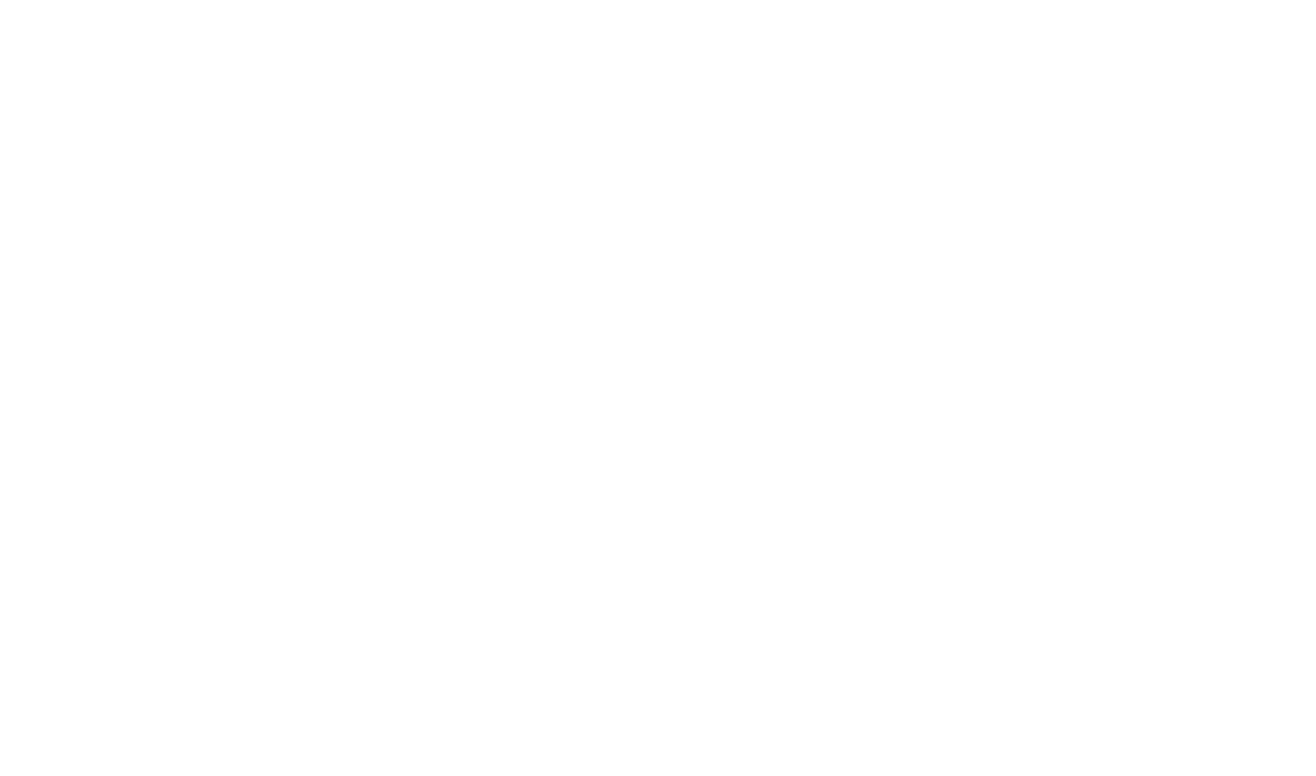
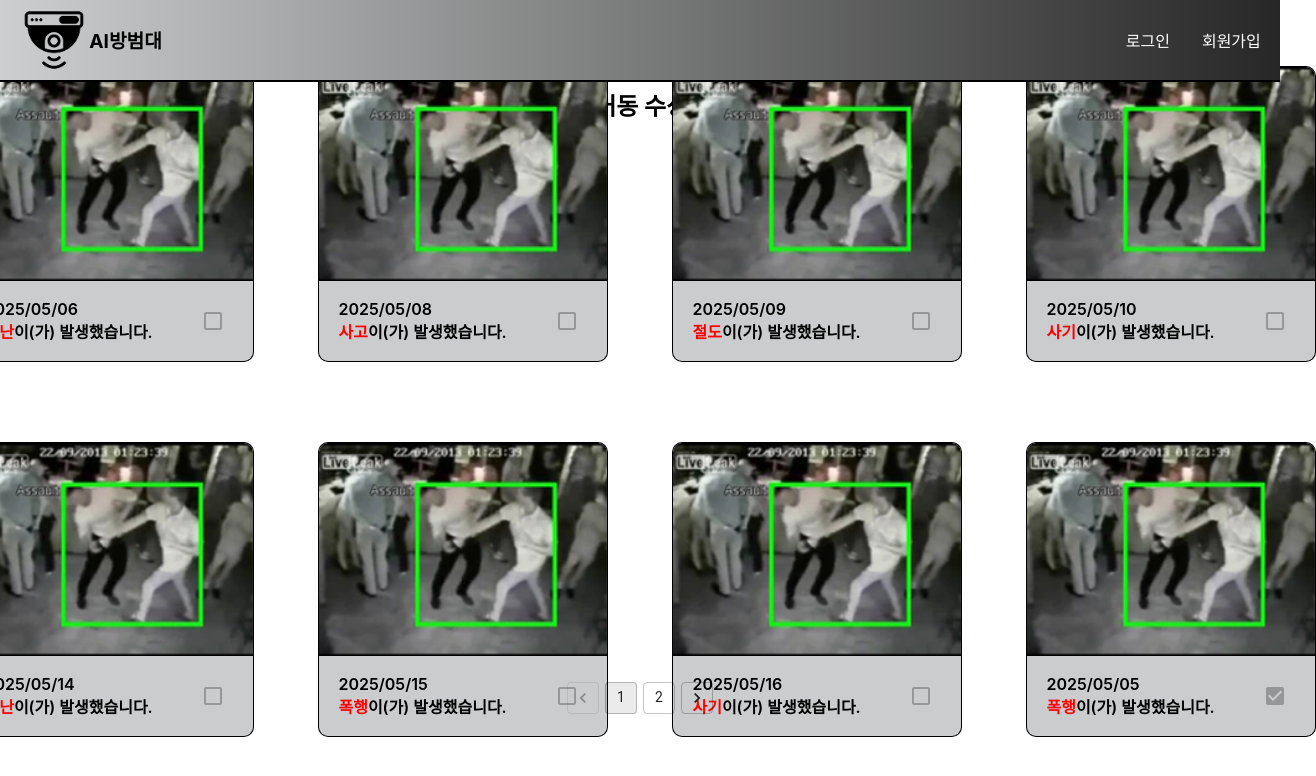
Before and after one commit to AI-Security-Guard/AI-Security-Guard, a React (Create React App) app in the folder client/: page /List in a window 1280 px wide. Before the commit this address had no page. Shown: the top 776 px of the page, 1316 px wide, since content can reach past the window. Built offline with nearby package versions, Linux system fonts and the light colour scheme.

Commit message:
desgin: 디자인 초안 #13

```diff
--- a/client/src/App.js
+++ b/client/src/App.js
@@ -1,12 +1,15 @@
 import './App.css';
 import { BrowserRouter as Router, Route, Routes } from 'react-router-dom';
 import MainPage from './page/MainPage/MainPage.js';
+import ListPage from './page/ListPage/ListPage.js';
+
 function App() {
     return (
         <>
             <Router>
                 <Routes>
                     <Route path='/' element={<MainPage />} />
+                    <Route path='/List' element={<ListPage />} />
                 </Routes>
             </Router>
         </>
--- a/client/src/component/Sidebar/Sidebar.style.js
+++ b/client/src/component/Sidebar/Sidebar.style.js
@@ -3,7 +3,7 @@
     background: linear-gradient(to bottom, #cdcecf 0%, #272727 100%);
     position: fixed;
     height: 89%;
-    width: 14%;
+    width: 16%;
     bottom: 0;
     padding: 0.5%;
 `;
--- /dev/null
+++ b/client/src/page/ListPage/ListPage.js
@@ -0,0 +1,102 @@
+import React, { useState } from 'react';
+import { Pagination } from '@mui/material';
+import {
+    ListContainer,
+    UnconfirmedCountMessage,
+    SuspectEntry,
+    SuspectPoto,
+    SuspectDetail,
+    Date,
+    DetailMessage,
+    ConfirmCheckbox,
+    IncidentInfo,
+    SuspectContainer,
+    SuspectColumn,
+} from './ListPage.style.js';
+import Header from '../../component/Header/Header.js';
+
+function ListPage() {
+    const entries = [
+        { date: '2025/05/05', message: '폭행', checked: true },
+        { date: '2025/05/06', message: '도난', checked: false },
+        { date: '2025/05/07', message: '폭행', checked: true },
+        { date: '2025/05/08', message: '사고', checked: false },
+        { date: '2025/05/09', message: '절도', checked: false },
+        { date: '2025/05/10', message: '사기', checked: false },
+        { date: '2025/05/11', message: '폭행', checked: true },
+        { date: '2025/05/12', message: '사고', checked: true },
+        { date: '2025/05/13', message: '폭행', checked: true },
+        { date: '2025/05/14', message: '도난', checked: false },
+        { date: '2025/05/15', message: '폭행', checked: false },
+        { date: '2025/05/16', message: '사기', checked: false },
+        { date: '2025/05/17', message: '절도', checked: true },
+        { date: '2025/05/18', message: '사고', checked: true },
+        { date: '2025/05/19', message: '폭행', checked: true },
+    ];
+
+    const [currentPage, setCurrentPage] = useState(1);
+    const itemsPerPage = 8;
+
+    const handlePageChange = (event, page) => {
+        setCurrentPage(page);
+    };
+
+    const sortedEntries = [...entries].sort((a, b) => a.checked - b.checked);
+    const indexOfLastEntry = currentPage * itemsPerPage;
+    const indexOfFirstEntry = indexOfLastEntry - itemsPerPage;
+    const currentEntries = sortedEntries.slice(indexOfFirstEntry, indexOfLastEntry);
+    const unconfirmedCount = entries.filter((entry) => !entry.checked).length;
+    return (
+        <>
+            <Header />
+            <ListContainer>
+                <UnconfirmedCountMessage>
+                    "관리자님 확인하지 않은 거동 수상자 목록이 {unconfirmedCount}개 있습니다."
+                </UnconfirmedCountMessage>
+                <SuspectContainer>
+                    <SuspectColumn>
+                        {currentEntries.slice(0, 4).map((entry, index) => (
+                            <SuspectEntry key={index}>
+                                <SuspectPoto src='/image/poto.png' alt='임시 이미지' />
+                                <SuspectDetail>
+                                    <IncidentInfo>
+                                        <Date>{entry.date}</Date>
+                                        <DetailMessage>
+                                            <span style={{ color: 'red' }}>{entry.message}</span>이(가) 발생했습니다.
+                                        </DetailMessage>
+                                    </IncidentInfo>
+                                    <ConfirmCheckbox checked={entry.checked} disabled={true} />
+                                </SuspectDetail>
+                            </SuspectEntry>
+                        ))}
+                    </SuspectColumn>
+                    <SuspectColumn>
+                        {currentEntries.slice(4, 8).map((entry, index) => (
+                            <SuspectEntry key={index}>
+                                <SuspectPoto src='/image/poto.png' alt='임시 이미지' />
+                                <SuspectDetail>
+                                    <IncidentInfo>
+                                        <Date>{entry.date}</Date>
+                                        <DetailMessage>
+                                            <span style={{ color: 'red' }}>{entry.message}</span>이(가) 발생했습니다.
+                                        </DetailMessage>
+                                    </IncidentInfo>
+                                    <ConfirmCheckbox checked={entry.checked} disabled={true} />
+                                </SuspectDetail>
+                            </SuspectEntry>
+                        ))}
+                    </SuspectColumn>
+                </SuspectContainer>
+                <Pagination
+                    count={Math.ceil(sortedEntries.length / itemsPerPage)} // 정렬된 데이터를 기준으로 페이지 수 계산
+                    page={currentPage}
+                    onChange={handlePageChange}
+                    variant='outlined'
+                    shape='rounded'
+                />
+            </ListContainer>
+        </>
+    );
+}
+
+export default ListPage;
--- /dev/null
+++ b/client/src/page/ListPage/ListPage.style.js
@@ -0,0 +1,83 @@
+import styled, { keyframes } from 'styled-components';
+import { Checkbox, FormControlLabel, Button } from '@mui/material';
+
+export const ListContainer = styled.div`
+    display: flex;
+    flex-direction: column;
+    align-items: center;
+    justify-content: center;
+    height: 100vh;
+    gap: 10%;
+    width: 100%;
+`;
+
+export const UnconfirmedCountMessage = styled.div`
+    font-size: 1.5rem;
+    font-weight: bold;
+`;
+
+export const SuspectContainer = styled.div`
+    display: flex;
+    flex-direction: column;
+    gap: 5rem;
+    height: 50%;
+    align-items: center;
+    justify-content: center;
+    width: 100%;
+`;
+
+export const SuspectColumn = styled.div`
+    display: flex;
+    gap: 4rem;
+    width: 100%;
+    align-items: center;
+    justify-content: center;
+`;
+
+export const SuspectEntry = styled.div`
+    display: flex;
+    flex-direction: column;
+    transition: transform 0.5s ease, box-shadow 0.5s ease;
+    &:hover {
+        transform: scale(1.05);
+        box-shadow: 0px 6px 10px rgba(0, 0, 0, 0.1), 0px 10px 20px rgba(0, 0, 0, 0.15), 0px 15px 30px rgba(0, 0, 0, 0.2);
+    }
+    cursor: pointer;
+    border-radius: 10px;
+`;
+
+export const SuspectPoto = styled.img`
+    border-radius: 10px 10px 0px 0px;
+    width: 18rem;
+    border-top: 1px solid black; // 상단 테두리 설정
+    border-left: 1px solid black; // 왼쪽 테두리 설정
+    border-right: 1px solid black; // 오른쪽 테두리 설정
+`;
+
+export const SuspectDetail = styled.div`
+    border-radius: 0px 0px 10px 10px;
+    background: #cbcccd;
+    width: 18rem;
+    height: 5rem;
+    display: flex;
+    align-items: center;
+    justify-content: space-around;
+    border-bottom: 1px solid black; // 상단 테두리 설정
+    border-left: 1px solid black; // 왼쪽 테두리 설정
+    border-right: 1px solid black; // 오른쪽 테두리 설정
+`;
+
+export const IncidentInfo = styled.div`
+    font-weight: 600;
+`;
+
+export const Date = styled.div``;
+
+export const DetailMessage = styled.div``;
+
+export const ConfirmCheckbox = styled(Checkbox)`
+    &.Mui-checked {
+        color: #000000 !important;
+        opacity: 0.26 !important;
+    }
+`;
```
Also changed, not shown: client/public/image/poto.png (added).
